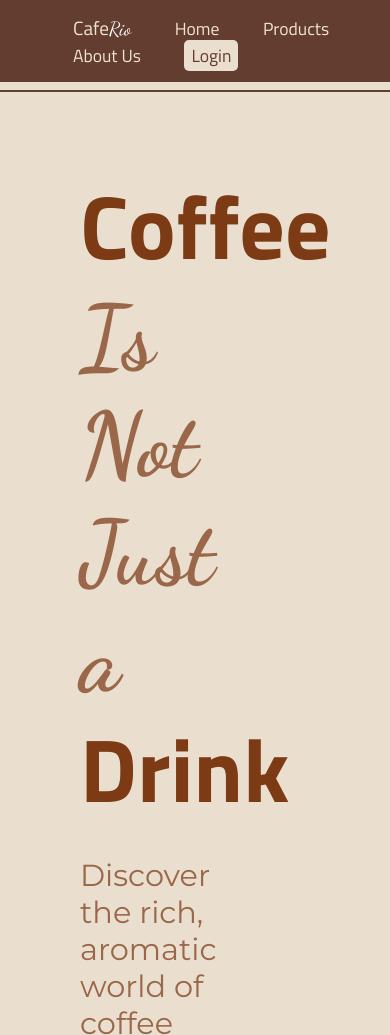
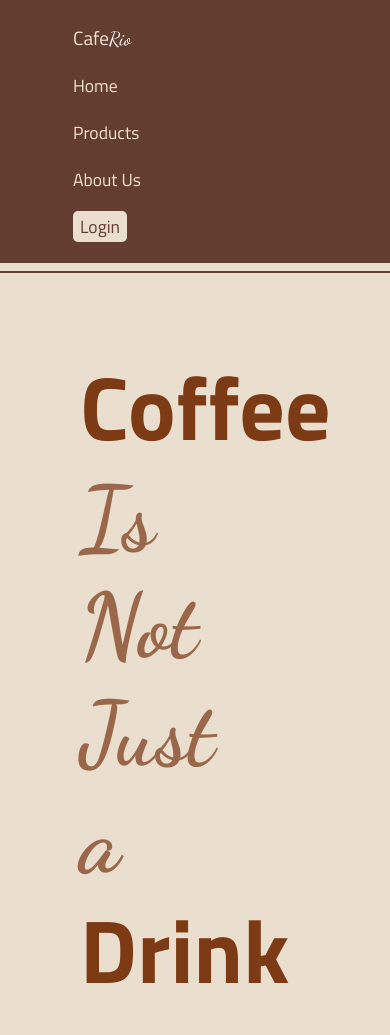
Before and after one commit to NabilRaiyan/CafeRio, a plain HTML site: page index.html in a window 390 px wide. Shown: the top 1035 px of the page. Drawn offline with Linux system fonts and the light colour scheme.

Commit message:
adding responsiveness using media query

```diff
--- a/style.css
+++ b/style.css
@@ -314,6 +314,16 @@ button:hover{
 /* responsiveness for mobile view */
 
 @media (max-width: 550px) {
+
+    /* navbar style */
+
+    .nav-link{
+        display: block;
+        margin: 20px 0;
+    }
+
+    /* hero style */
+
    .right-hero-section{
     display: block;
     width: 90vw;
@@ -328,6 +338,8 @@ button:hover{
     text-align: left;
    }
 
+   /* quality div style */
+
    .quality-div{
     text-align: center;
     display: block;
@@ -339,6 +351,8 @@ button:hover{
 
    }
 
+   /* product div style */
+
    .product{
     display: block;
     text-align: center;
@@ -349,11 +363,14 @@ button:hover{
     margin: 10px;
    }
 
+   /* footer style */
+
    .media, .contact, .location{
     display: block;
     width: 90vw;
    }
    .copyright{
-    margin-left: 0;
+    margin-right: 0;
    }
+
 }
```
